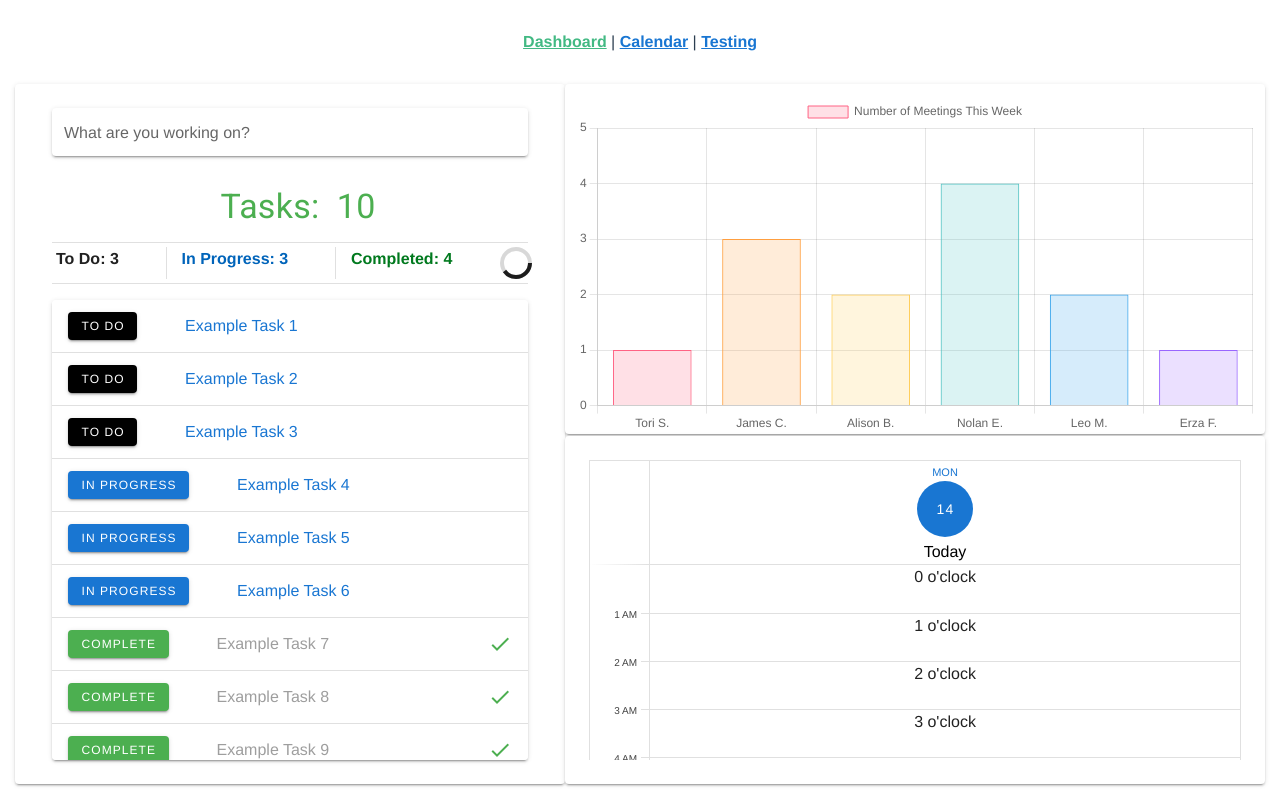
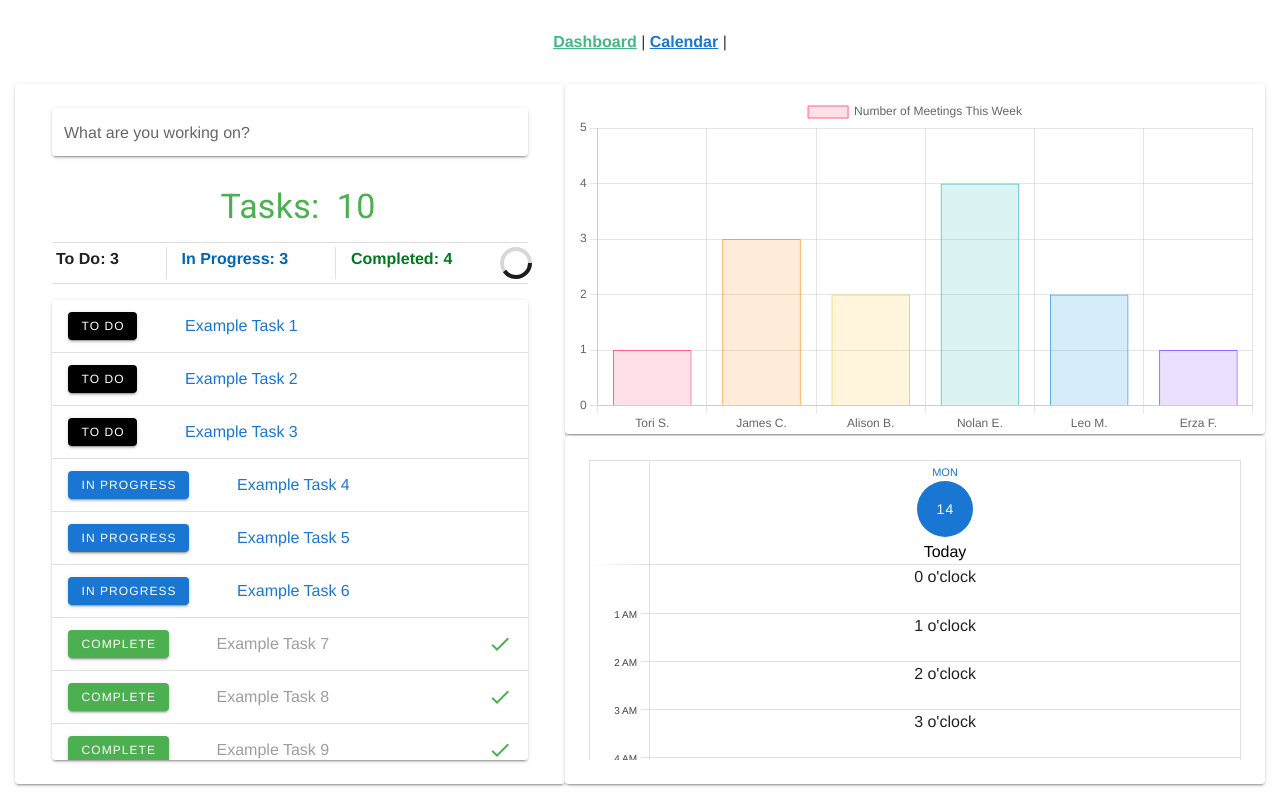
Before and after one commit to cashieeetime/calendar_app, a Vue app: page / in a window 1280 px wide. Built offline with nearby package versions, Linux system fonts and the light colour scheme.

Commit message:
prepping for presenting

```diff
--- a/src/App.vue
+++ b/src/App.vue
@@ -5,7 +5,7 @@
         <nav>
           <router-link to="/">Dashboard</router-link> |
           <router-link to="/calendar">Calendar</router-link> |
-          <router-link to="/testing">Testing</router-link>
+          <!-- <router-link to="/testing">Testing</router-link> -->
         </nav>
         <router-view/>
       </v-main>
```
